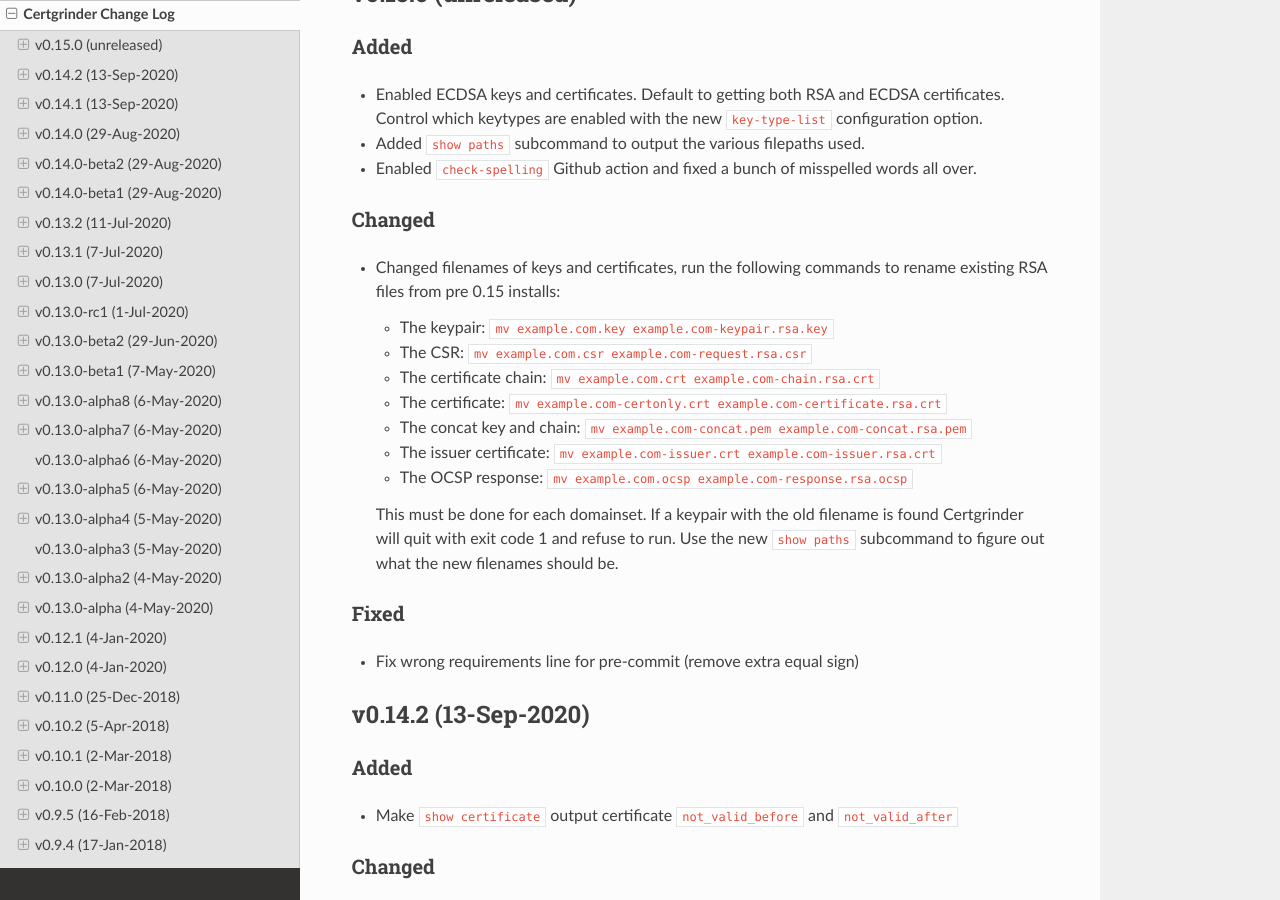
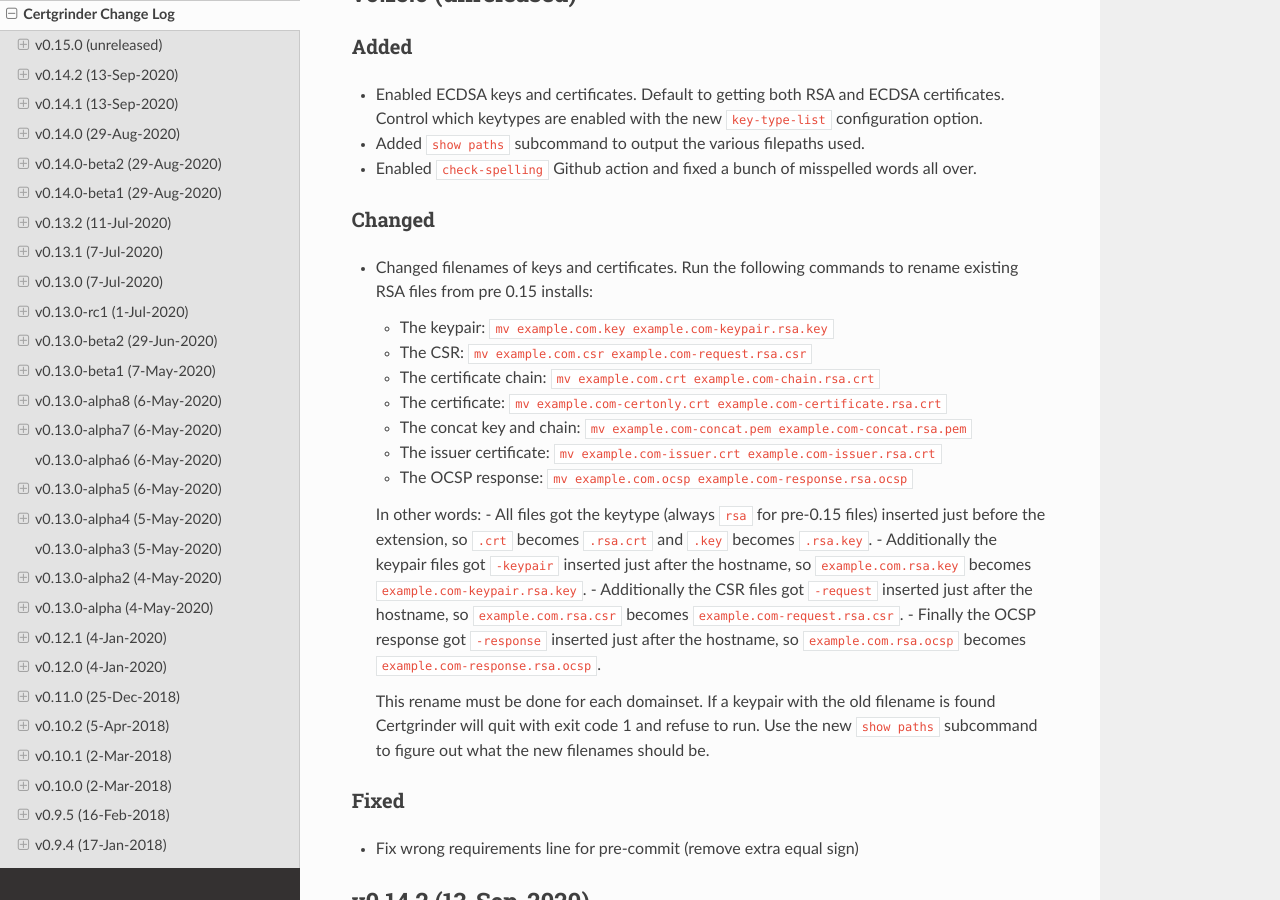
Before and after one commit to tykling/certgrinder, a Sphinx documentation site: the page built from docs/certgrinder-changelog.rst, in a window 1280 px wide and 900 px high, scrolled down 329 px. Built offline with Sphinx 7.4.7 and the Read the Docs theme 2.0.0, drawn with Linux system fonts in a browser that asks for light colours.

Commit message:
add some more info to changelog about new filenames

```diff
--- a/docs/certgrinder-changelog.rst
+++ b/docs/certgrinder-changelog.rst
@@ -20,7 +20,7 @@
 
 Changed
 ~~~~~~~
-- Changed filenames of keys and certificates, run the following commands to rename existing RSA files from pre 0.15 installs:
+- Changed filenames of keys and certificates. Run the following commands to rename existing RSA files from pre 0.15 installs:
 
   - The keypair: ``mv example.com.key example.com-keypair.rsa.key``
   - The CSR: ``mv example.com.csr example.com-request.rsa.csr``
@@ -30,7 +30,13 @@
   - The issuer certificate: ``mv example.com-issuer.crt example.com-issuer.rsa.crt``
   - The OCSP response: ``mv example.com.ocsp example.com-response.rsa.ocsp``
 
-  This must be done for each domainset. If a keypair with the old filename is found Certgrinder will quit with exit code 1 and refuse to run. Use the new ``show paths`` subcommand to figure out what the new filenames should be.
+  In other words:
+  - All files got the keytype (always ``rsa`` for pre-0.15 files) inserted just before the extension, so ``.crt`` becomes ``.rsa.crt`` and ``.key`` becomes ``.rsa.key``.
+  - Additionally the keypair files got ``-keypair`` inserted just after the hostname, so ``example.com.rsa.key`` becomes ``example.com-keypair.rsa.key``.
+  - Additionally the CSR files got ``-request`` inserted just after the hostname, so ``example.com.rsa.csr`` becomes ``example.com-request.rsa.csr``.
+  - Finally the OCSP response got ``-response`` inserted just after the hostname, so ``example.com.rsa.ocsp`` becomes ``example.com-response.rsa.ocsp``.
+
+  This rename must be done for each domainset. If a keypair with the old filename is found Certgrinder will quit with exit code 1 and refuse to run. Use the new ``show paths`` subcommand to figure out what the new filenames should be.
 
 Fixed
 ~~~~~
```
Also changed, not shown: 2 other files.
